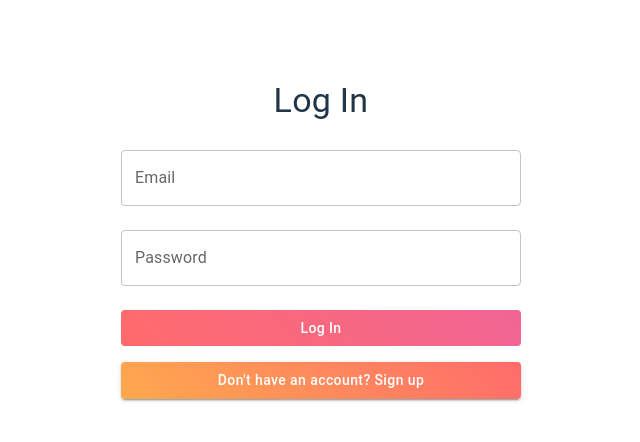
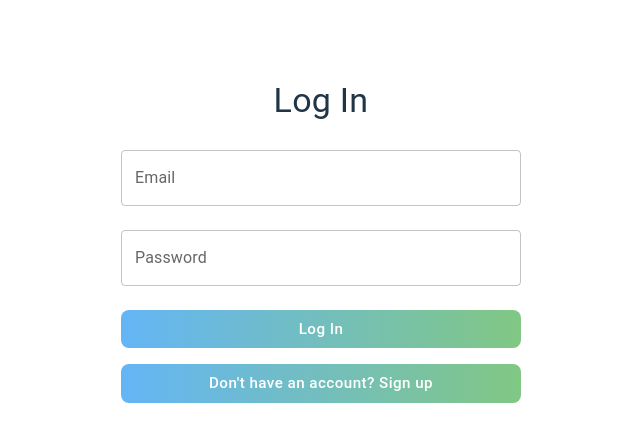
Before and after one commit to gcoopmansS/coaching_app, a React (Vite) app in the folder frontend/: page /login in a window 1280 px wide. Shown: the top 442 px of the page, without its empty margins (319-959 px from the left). Built offline with nearby package versions, Linux system fonts and the light colour scheme; no server answers.

Commit message:
Refactor: unify styling using centralized theme.js across UI components

```diff
--- a/frontend/src/components/BlockEditor.jsx
+++ b/frontend/src/components/BlockEditor.jsx
@@ -6,23 +6,15 @@ import {
   IconButton,
   Typography,
   Stack,
-  Divider,
 } from "@mui/material";
 import DeleteIcon from "@mui/icons-material/Delete";
 import EditIcon from "@mui/icons-material/Edit";
 import CheckIcon from "@mui/icons-material/Check";
 import GradientButton from "./GradientButton";
+import theme from "../theme/theme"; // ✅ import theme
 
 const durationTypes = ["time", "distance"];
 const intensityTypes = ["none", "pace", "heartRate", "speed"];
-
-const blockColors = {
-  warmup: "#e53935",
-  run: "#1e88e5",
-  rest: "#9e9e9e",
-  cooldown: "#43a047",
-  repeat: "#6d4c41",
-};
 
 export default function BlockEditor({
   block = {},
@@ -64,20 +56,20 @@ export default function BlockEditor({
     update("blocks", updatedBlocks);
   };
 
-  const color = blockColors[block.type] || "#ccc";
+  const type = (block.type || "").toLowerCase();
+  const color = theme.colors[type] || "#ccc";
 
   return (
     <Box
       sx={{
-        p: 1.5,
-        borderRadius: 1,
+        p: 2,
+        borderRadius: theme.borderRadius.md,
         mb: 2,
         borderLeft: `6px solid ${color}`,
-        backgroundColor: nested ? "#fff" : "#f9f9f9", // 👈 change here
+        backgroundColor: nested ? "#fff" : theme.colors.background,
         fontSize: "0.9rem",
       }}
     >
-      {/* Header: always show Edit and Delete icons */}
       <Stack direction="row" justifyContent="space-between" alignItems="center">
         <Typography variant="subtitle1" fontWeight="bold">
           {block.type?.charAt(0).toUpperCase() + block.type.slice(1)}
@@ -97,12 +89,10 @@ export default function BlockEditor({
         )}
       </Stack>
 
-      {/* Body */}
       {editing ? (
         <>
           {block.type === "repeat" ? (
             <>
-              {/* Repeat Block Editing */}
               <Stack
                 direction="row"
                 alignItems="center"
@@ -130,7 +120,7 @@ export default function BlockEditor({
                     block={b}
                     onChange={(updated) => handleNestedChange(i, updated)}
                     onDelete={() => deleteNestedBlock(i)}
-                    nested={true}
+                    nested
                   />
                 ))}
               </Stack>
@@ -139,7 +129,6 @@ export default function BlockEditor({
                 <GradientButton
                   onClick={addNestedBlock}
                   size="small"
-                  color="secondary"
                   variant="outlined"
                 >
                   Add Block to Repeat
@@ -148,8 +137,6 @@ export default function BlockEditor({
             </>
           ) : (
             <>
-              {/* Normal Block Editing */}
-              {/* Only show Type field if NOT repeat */}
               <TextField
                 select
                 label="Type"
@@ -239,7 +226,6 @@ export default function BlockEditor({
         </>
       ) : (
         <Box sx={{ mt: 2 }}>
-          {/* View Mode */}
           {block.type !== "repeat" ? (
             <>
               {block.description && (
--- a/frontend/src/components/GradientButton.jsx
+++ b/frontend/src/components/GradientButton.jsx
@@ -1,21 +1,44 @@
-import { styled } from "@mui/material/styles";
-import Button from "@mui/material/Button";
+import { Button } from "@mui/material";
+import theme from "../theme/theme";
 
-const gradients = {
-  primary: "linear-gradient(45deg, #ff6b6b, #f06595)", // main pink-red
-  secondary: "linear-gradient(45deg, #ffa94d, #ff6b6b)", // orange to soft red
-  success: "linear-gradient(45deg, #69db7c, #38d9a9)", // minty green
-  neutral: "linear-gradient(45deg, #e0e0e0, #ced4da)", // light gray
-};
+export default function GradientButton({
+  children,
+  variant = "contained",
+  ...props
+}) {
+  const baseStyles = {
+    textTransform: "none",
+    fontWeight: 500,
+    borderRadius: theme.borderRadius.md,
+    fontSize: "0.95rem",
+  };
 
-const GradientButton = styled(Button)(({ color = "primary" }) => ({
-  background: gradients[color],
-  color: "#fff",
-  textTransform: "none",
-  "&:hover": {
-    opacity: 0.9,
-    background: gradients[color],
-  },
-}));
+  const gradientStyles =
+    variant === "contained"
+      ? {
+          background: `linear-gradient(to right, ${theme.colors.primary}, ${theme.colors.secondary})`,
+          color: "#fff",
+          "&:hover": {
+            background: `linear-gradient(to right, ${theme.colors.primary}, ${theme.colors.secondary})`,
+            opacity: 0.9,
+          },
+        }
+      : {
+          border: `1px solid ${theme.colors.primary}`,
+          color: theme.colors.primary,
+          backgroundColor: "#fff",
+          "&:hover": {
+            backgroundColor: "#f1faff",
+          },
+        };
 
-export default GradientButton;
+  return (
+    <Button
+      variant="text"
+      {...props}
+      sx={{ ...baseStyles, ...gradientStyles, ...props.sx }}
+    >
+      {children}
+    </Button>
+  );
+}
--- a/frontend/src/components/MiniBlockBar.jsx
+++ b/frontend/src/components/MiniBlockBar.jsx
@@ -1,13 +1,6 @@
 import { Box, Tooltip, Typography } from "@mui/material";
 import { getBlockDistance } from "../utils/workoutMetrics";
-
-const blockColors = {
-  warmup: "#EF9A9A",
-  run: "#64B5F6",
-  rest: "#BDBDBD",
-  cooldown: "#81C784",
-  repeat: "#A1887F",
-};
+import theme from "../theme/theme";
 
 export default function MiniBlockBar({ blocks = [], height = 22 }) {
   const blockHeights = {
@@ -50,7 +43,7 @@ export default function MiniBlockBar({ blocks = [], height = 22 }) {
         {expandedBlocks.map((block, i) => {
           const distance = getBlockDistance(block);
           const type = (block.type || "").toLowerCase();
-          const color = blockColors[type] || "#ccc";
+          const color = theme.colors[type] || "#ccc";
           const barHeight = blockHeights[type] || height;
 
           cumulativeDistance += distance;
@@ -68,8 +61,10 @@ export default function MiniBlockBar({ blocks = [], height = 22 }) {
                   backgroundColor: color,
                   position: "relative",
                   borderRight:
-                    i < expandedBlocks.length - 1 ? "1px solid #eee" : "none",
-                  borderRadius: "2px",
+                    i < expandedBlocks.length - 1
+                      ? `1px solid ${theme.colors.divider}`
+                      : "none",
+                  borderRadius: theme.borderRadius.sm,
                 }}
               >
                 {showLabel && (
@@ -80,8 +75,7 @@ export default function MiniBlockBar({ blocks = [], height = 22 }) {
                       top: barHeight + 6,
                       right: i === expandedBlocks.length - 1 ? 8 : 0,
                       transform: "translateX(50%)",
-                      fontSize: "0.72rem",
-                      color: "#666",
+                      ...theme.typography.caption,
                       whiteSpace: "nowrap",
                     }}
                   >
--- a/frontend/src/components/WorkoutModal.jsx
+++ b/frontend/src/components/WorkoutModal.jsx
@@ -16,12 +16,8 @@ import { useEffect, useState } from "react";
 import GradientButton from "./GradientButton";
 import BlockEditor from "./BlockEditor";
 import CloseIcon from "@mui/icons-material/Close";
-import {
-  getWorkoutTotalDistance,
-  getWorkoutTotalTime,
-} from "../utils/workoutMetrics";
+import theme from "../theme/theme"; // ✅ import centralized theme
 
-// ✅ Load backend URL from Vite env
 const API_URL = import.meta.env.VITE_API_URL;
 
 export default function WorkoutModal({
@@ -179,6 +175,7 @@ export default function WorkoutModal({
           display: "flex",
           justifyContent: "space-between",
           alignItems: "center",
+          ...theme.typography.heading,
         }}
       >
         {workoutToEdit ? "Edit Workout" : "Schedule Workout"}
@@ -223,12 +220,6 @@ export default function WorkoutModal({
               onChange={(e) => setDate(e.target.value)}
             />
 
-            {/* 🧠 Total Estimates Summary */}
-            <Typography variant="subtitle2" color="text.secondary">
-              Estimated: {getWorkoutTotalDistance(blocks).toFixed(2)} km •{" "}
-              {Math.round(getWorkoutTotalTime(blocks))} min
-            </Typography>
-
             {blocks.map((block, i) => (
               <BlockEditor
                 key={i}
--- a/frontend/src/components/WorkoutPreviewBlock.jsx
+++ b/frontend/src/components/WorkoutPreviewBlock.jsx
@@ -2,17 +2,11 @@ import { Box, Stack, Typography, Paper } from "@mui/material";
 import AccessTimeIcon from "@mui/icons-material/AccessTime";
 import StraightenIcon from "@mui/icons-material/Straighten";
 import WhatshotIcon from "@mui/icons-material/Whatshot";
-
-const blockColors = {
-  warmup: "#e53935",
-  run: "#1e88e5",
-  rest: "#9e9e9e",
-  cooldown: "#43a047",
-  repeat: "#6d4c41",
-};
+import theme from "../theme/theme"; // ✅ import your theme
 
 function BlockPreview({ block, nested = false }) {
-  const color = blockColors[block.type] || "#ccc";
+  const type = (block.type || "").toLowerCase();
+  const color = theme.colors[type] || "#ccc";
 
   const renderDetails = () => {
     const isDistance = block.durationType === "distance";
--- a/frontend/src/styles/WorkoutCalendar.css
+++ b/frontend/src/styles/WorkoutCalendar.css
@@ -1,11 +1,12 @@
-/* Base font and layout */
+/* === WorkoutCalendar.css === */
+
+/* Base layout */
 .fc {
   font-family: "Inter", sans-serif;
   font-size: 14px;
-  color: #333;
+  background-color: #fff;
   border-radius: 8px;
-  overflow: hidden;
-  background-color: #fff;
+  color: #1e1e1e;
 }
 
 /* Toolbar title */
@@ -17,84 +18,70 @@
 
 /* Navigation buttons */
 .fc .fc-button {
-  background: linear-gradient(to right, #f44336, #ff7043);
+  background: linear-gradient(
+    to right,
+    #64b5f6,
+    #81c784
+  ); /* theme.colors.primary → secondary */
   border: none;
   color: white;
   font-weight: 500;
   border-radius: 6px;
   padding: 4px 10px;
   text-transform: none;
-  box-shadow: 0 1px 3px rgba(0, 0, 0, 0.1);
 }
 
 .fc .fc-button:hover {
-  background: linear-gradient(to right, #e53935, #f4511e);
+  opacity: 0.9;
 }
 
-.fc .fc-button-primary:not(:disabled).fc-button-active {
-  background: #d84315;
-}
-
-/* View switch button group (month/week) */
-.fc .fc-button-group .fc-button {
-  background-color: #eeeeee;
-  color: #333;
-}
-
+/* View toggle buttons */
 .fc .fc-button-group .fc-button.fc-button-active {
-  background: linear-gradient(to right, #f44336, #ff7043);
+  background: #64b5f6;
   color: white;
 }
 
-/* Day headers */
+/* Calendar cell hover */
+.fc .fc-daygrid-day:hover {
+  background-color: #f5f5f5;
+}
+
+/* Header cells */
 .fc .fc-col-header-cell {
   background-color: #f4f6f8;
+  border-bottom: 1px solid #e0e0e0;
+  padding: 6px 0;
   font-weight: 500;
-  padding: 6px 0;
-  border-bottom: 1px solid #e0e0e0;
-}
-
-/* Day cells */
-.fc .fc-daygrid-day {
-  border: 1px solid #f0f0f0;
-  transition: background-color 0.2s ease;
-}
-
-.fc .fc-daygrid-day:hover {
-  background-color: #fff3e0;
 }
 
 /* Day numbers */
 .fc .fc-daygrid-day-number {
-  padding: 4px 6px;
-  font-size: 0.85rem;
   font-weight: 500;
   color: #555;
 }
 
-/* Events */
+/* Custom event styling */
 .fc-event-custom {
-  background-color: #f44336 !important;
-  border: none !important;
+  background-color: #64b5f6 !important; /* theme.colors.run */
+  color: white !important;
   border-radius: 6px !important;
   padding: 2px 6px !important;
   font-size: 0.85rem !important;
   font-weight: 500;
-  color: white !important;
-  box-shadow: 0 1px 3px rgba(0, 0, 0, 0.1);
-  cursor: pointer;
+  box-shadow: 0 1px 2px rgba(0, 0, 0, 0.1);
 }
 
+/* Hover effect */
 .fc-event-custom:hover {
-  background-color: #d32f2f !important;
+  background-color: #42a5f5 !important; /* slightly darker run blue */
 }
 
-/* Highlight today */
+/* Today’s background */
 .fc .fc-day-today {
-  background-color: #fff8e1 !important;
+  background-color: #e3f2fd !important; /* light blue */
 }
 
-/* Responsive tweaks */
+/* Responsive */
 @media (max-width: 600px) {
   .fc .fc-toolbar-title {
     font-size: 1rem;
--- /dev/null
+++ b/frontend/src/theme/theme.js
@@ -0,0 +1,58 @@
+// src/theme/theme.js
+
+const theme = {
+  colors: {
+    // Block type colors
+    warmup: "#EF9A9A", // Soft red
+    run: "#64B5F6", // Sky blue
+    rest: "#BDBDBD", // Light gray
+    cooldown: "#81C784", // Mint green
+    repeat: "#A1887F", // Soft brown
+
+    // Core theme colors
+    primary: "#64B5F6", // Primary action color
+    secondary: "#81C784", // Secondary (confirmation)
+    background: "#F9F9F9", // Page background
+    paper: "#FFFFFF", // Card background
+    text: "#1E1E1E", // Main text
+    mutedText: "#666666", // Secondary text
+    divider: "#E0E0E0", // Borders
+  },
+
+  spacing: {
+    xs: "4px",
+    sm: "8px",
+    md: "16px",
+    lg: "24px",
+    xl: "32px",
+  },
+
+  borderRadius: {
+    sm: "4px",
+    md: "8px",
+    lg: "16px",
+  },
+
+  typography: {
+    fontFamily: `"Inter", sans-serif`,
+
+    heading: {
+      fontWeight: 600,
+      fontSize: "1.25rem",
+    },
+    subheading: {
+      fontWeight: 500,
+      fontSize: "1.1rem",
+    },
+    body: {
+      fontWeight: 400,
+      fontSize: "1rem",
+    },
+    caption: {
+      fontSize: "0.75rem",
+      color: "#666666",
+    },
+  },
+};
+
+export default theme;
```
Also changed, not shown: frontend/src/components/Navbar.jsx (+14 -26 lines).
